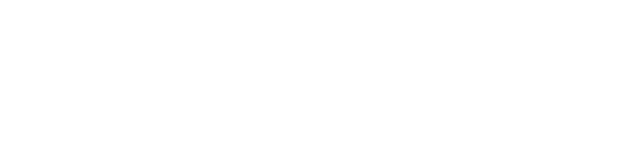
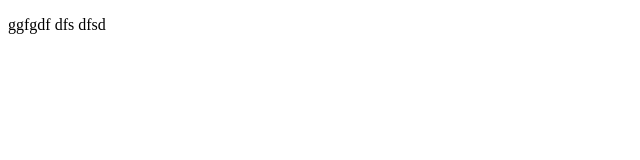
Before and after one commit to TwiSssss/my-first-project, a plain HTML site: page index.html in a window 1280 px wide. Shown: the whole page, without its empty margins (0-640 px from the left). Drawn offline with Linux system fonts and the light colour scheme.

Commit message:
commit message

```diff
--- a/index.html
+++ b/index.html
@@ -6,6 +6,6 @@
  <title>This is an example project</title>
 </head>
 <body>
-
+<p>ggfgdf dfs dfsd</p>
 </body>
 </html>
```
